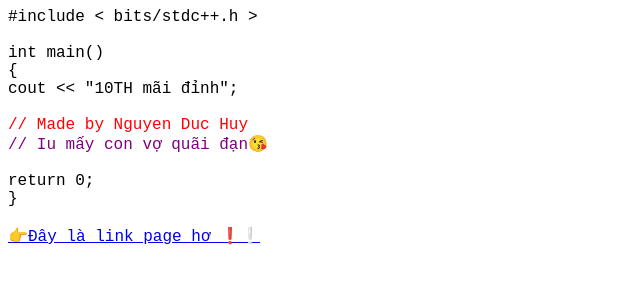
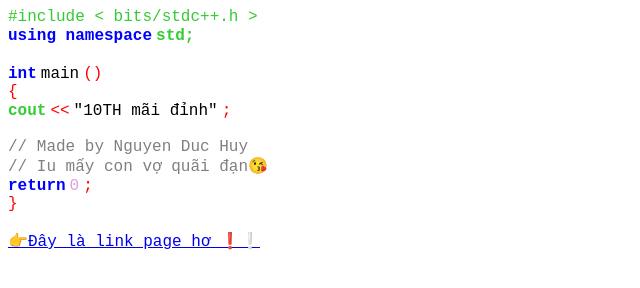
Before and after one commit to VanKel-81/TH22-25, a plain HTML site: page index.html in a window 1280 px wide. Shown: the whole page, without its empty margins (0-640 px from the left). Drawn offline with Linux system fonts and the light colour scheme.

Commit message:
Update index.html

```diff
--- a/index.html
+++ b/index.html
@@ -9,11 +9,50 @@
         .div {
             font-family: 'Courier New', Courier, monospace;
         }
+        .div1 {
+            color:#33cc33;
+        }
+        .div7 {
+            color: blue;
+        }
+        .div8 {
+            color: #33cc33;
+        }
+        .div11 {
+            color:red;
+        }
+        .div10 {
+            color:red;
+        }
+        .div12 {
+            color:red;
+        }
+        .div14 {
+            color:red;
+        }
+        .div15 {
+            color:red;
+        }
+        .div16 {
+            color:plum;
+        }
+        .div17 {
+            color:red;
+        }
+        .div6 {
+            color:blue;
+        }
+        .div3 {
+            color:#33cc33;
+        }
+        .div2 {
+            color: blue;
+        }
         .div4 {
-            color: red;
+            color: grey;
         }
         .div5 {
-            color: purple;
+            color: grey;
         }
         #link {
             font-family: 'Courier New', Courier, monospace;
@@ -22,13 +61,23 @@
     </style>
 </head>
 <body>
-    <div class="div div1">#include < bits/stdc++.h ></br></br></div>
-    <div class="div div2">int main()</div>
-    <div class="div div2">{</div>
-    <div class="div div3">cout << "10TH mãi đỉnh";</div>
+    <div class="div div1">#include < bits/stdc++.h ></br></div>
+    <span class="div div7"><b>using namespace</b></span>
+    <span class="div div8"><b>std;</b></br></span>
+    <span class="div div2"></br><b>int</b></span>
+    <span class="div div9">main</span>
+    <span class="div div11">()</span>
+    <div class="div div10">{</div>
+    <span class="div div3"><b>cout</b></span>
+    <span class="div div14"><<</span>
+    <span class="div div13">"10TH mãi đỉnh"</span>
+    <span class="div div15">;</span>
     <div class="div div4"></br>// Made by Nguyen Duc Huy</div>
     <div class="div div5">// Iu mấy con vợ quãi đạn😘</div>
-    <div class="div div6"></br>return 0;</br>}</div>
+    <span class="div div6"><b>return</b></span>
+    <span class="div div16">0</span>
+    <span class="div div17">;</span>
+    <div class="div div12">}</div>
     <div id="link"></br><a href="https://www.facebook.com/thnd2225/">👉Đây là link page hơ ❗❕</a></div>
 </body>
 </html>
```
